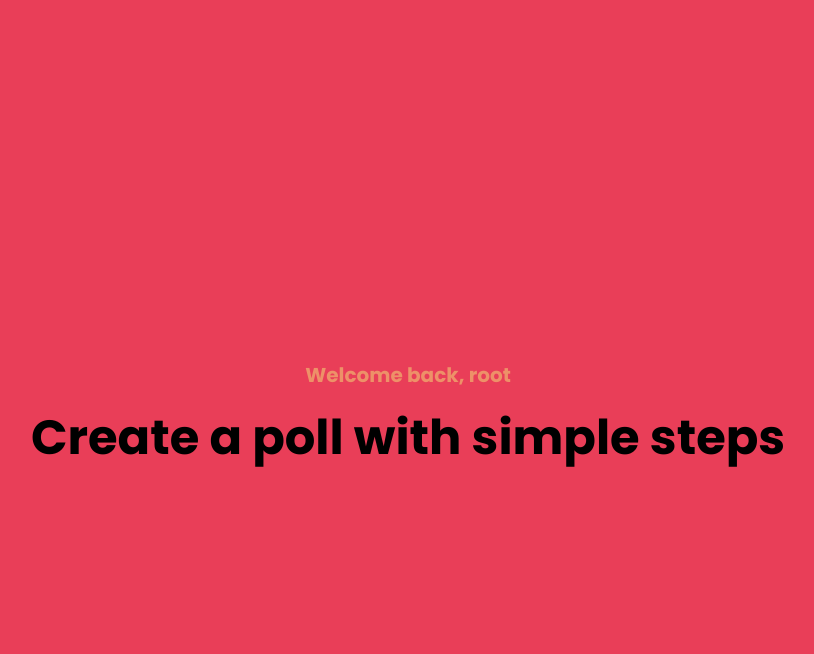
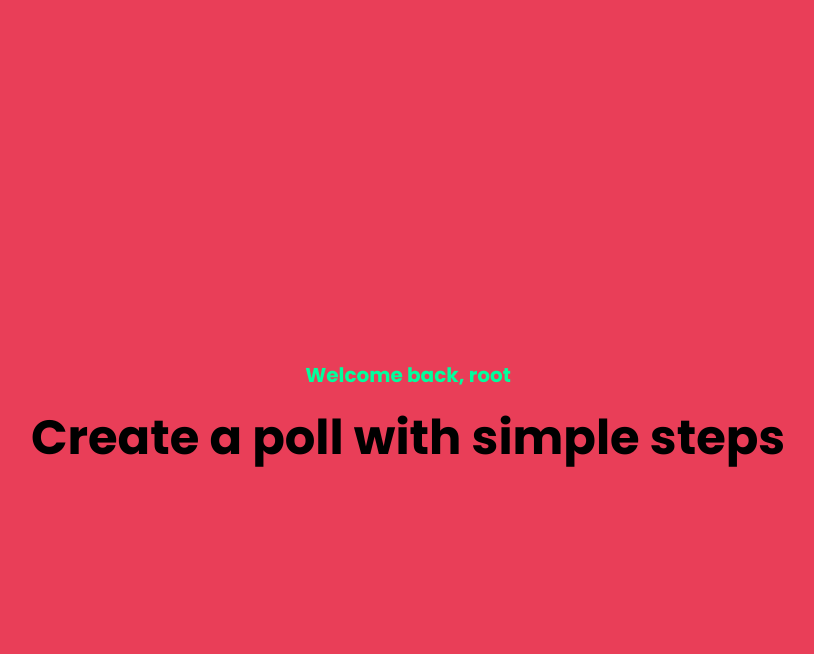
Before and after one commit to altenen-dev/Pollify, a PHP site: page /dashboard.php in a window 1280 px wide. Shown: the part 125-779 px from the top of the page, without its empty margins (232-1046 px from the left). Run offline with PHP 8.4, Linux system fonts and the light colour scheme; a user stored in the database is signed in; data comes from the database, SQL or seed files in the repository; some libraries are stand-ins or nearby versions.

Commit message:
Update dashboard.php changed the color of welcome back
changed the color of welcome back

```diff
--- a/dashboard.php
+++ b/dashboard.php
@@ -7,7 +7,7 @@ include "./init/header.php";
 <header>
 
         <div class="banner h-100">
-        <span style="font-size:20px;text-align:left;color:#ed9168;">Welcome back, <?php echo $_SESSION['user_fname']; ?></span><br>
+        <span style="font-size:20px;text-align:left;color:rgb(0, 255, 157);">Welcome back, <?php echo $_SESSION['user_fname']; ?></span><br>
        Create a poll with simple steps
 
     </div>
```
